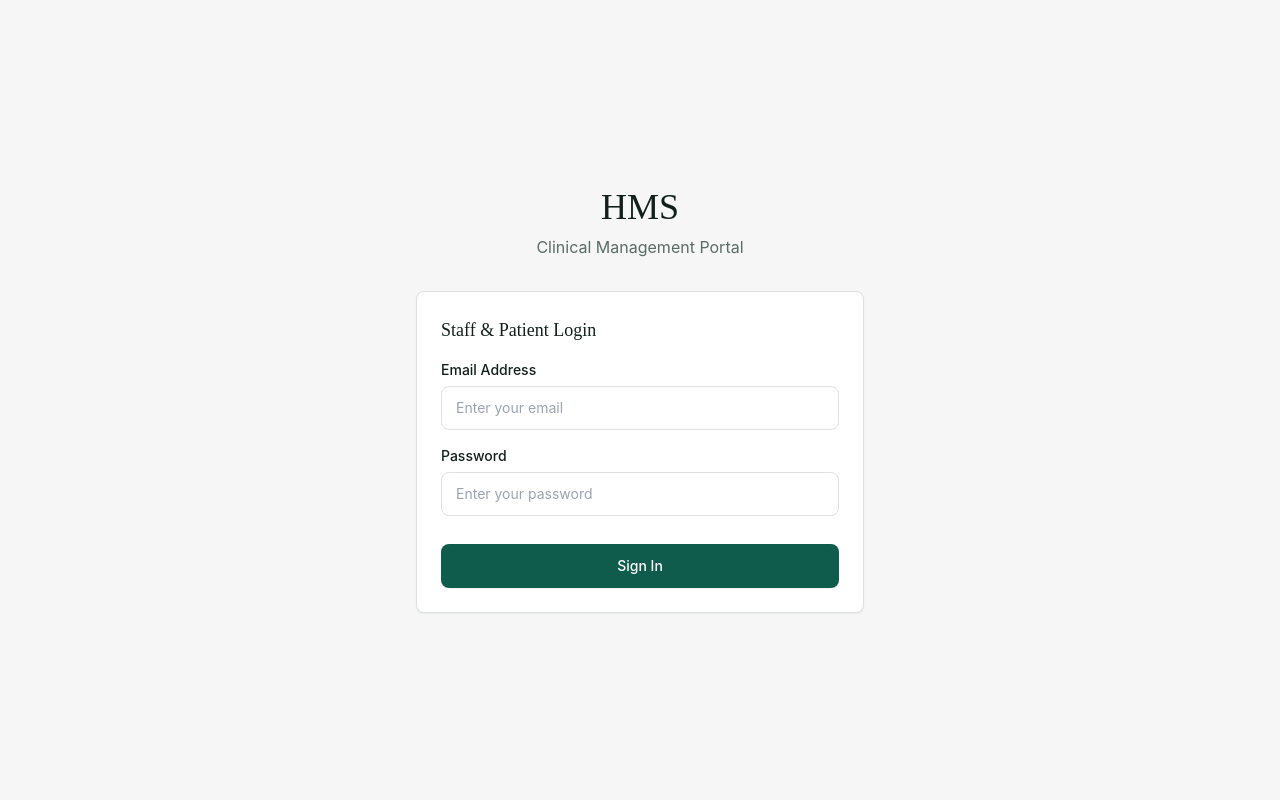
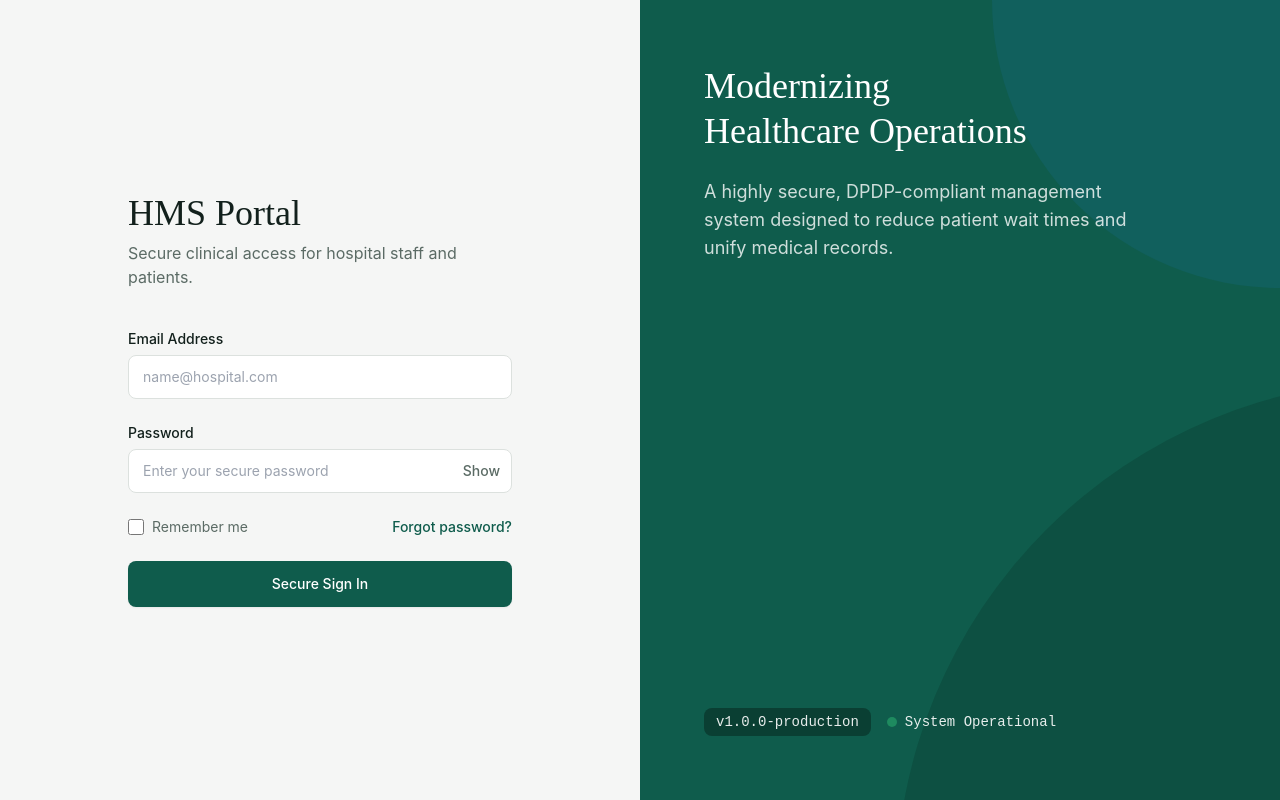
Before and after one commit to aayushmishra321/hospital-management-system_Version1, a React (Vite) app in the folder Frontend/: page / in a window 1280 px wide. Built offline with nearby package versions, Linux system fonts and the light colour scheme.

Commit message:
feat(auth): build enterprise split-screen login UI with password toggle

```diff
--- a/Frontend/src/pages/Login.tsx
+++ b/Frontend/src/pages/Login.tsx
@@ -1,5 +1,4 @@
 import { useState } from 'react';
-import { Card } from '../components/ui/Card';
 import { Input } from '../components/ui/Input';
 import { Button } from '../components/ui/Button';
 import { api } from '../api/axios';
@@ -7,6 +6,7 @@ import { api } from '../api/axios';
 export const Login = () => {
     const [email, setEmail] = useState('');
     const [password, setPassword] = useState('');
+    const [showPassword, setShowPassword] = useState(false);
     const [error, setError] = useState('');
     const [isLoading, setIsLoading] = useState(false);
 
@@ -16,64 +16,105 @@ export const Login = () => {
         setIsLoading(true);
 
         try {
-            // Sending the request to our Express backend
             const response = await api.post('/auth/login', { email, password });
-
-            // Save the JWT token to local storage
             localStorage.setItem('hms_token', response.data.token);
-
-            alert(`Welcome back, ${response.data.name}! Role: ${response.data.role}`);
-            // In a real app, we would redirect the user based on their role here
-
+            alert(`Welcome back! Role: ${response.data.role}`);
+            // Future step: window.location.href = `/${response.data.role}/dashboard`;
         } catch (err: any) {
-            setError(err.response?.data?.message || 'Failed to login. Please try again.');
+            setError(err.response?.data?.message || 'Authentication failed. Please check your credentials.');
         } finally {
             setIsLoading(false);
         }
     };
 
     return (
-        <div className="min-h-screen bg-background flex items-center justify-center p-4">
-            <div className="w-full max-w-md">
-                <div className="text-center mb-8">
-                    <h1 className="text-4xl font-heading text-text-primary">HMS</h1>
-                    <p className="text-text-secondary font-body mt-2">Clinical Management Portal</p>
+        <div className="min-h-screen flex bg-background">
+            {/* Left Side: Enterprise Form Section */}
+            <div className="w-full lg:w-1/2 flex flex-col justify-center px-8 sm:px-16 md:px-24 xl:px-32">
+                <div className="w-full max-w-md mx-auto">
+                    <div className="mb-10">
+                        <h1 className="text-4xl font-heading text-text-primary mb-2">HMS Portal</h1>
+                        <p className="text-text-secondary font-body">
+                            Secure clinical access for hospital staff and patients.
+                        </p>
                     </div>
 
-                <Card title="Staff & Patient Login">
-                    <form onSubmit={handleLogin} className="space-y-5">
+                    <form onSubmit={handleLogin} className="space-y-6">
+                        {/* Advanced Error State (Left-bordered warning box) */}
                         {error && (
-                            <div className="p-3 bg-status-error/10 border border-status-error text-status-error rounded text-sm font-body">
+                            <div className="p-4 bg-status-error/10 border-l-4 border-status-error text-status-error text-sm font-body font-medium">
                                 {error}
                             </div>
                         )}
 
-                        <div className="space-y-4">
                         <Input
                             label="Email Address"
                             type="email"
-                                placeholder="Enter your email"
+                            placeholder="name@hospital.com"
                             value={email}
                             onChange={(e) => setEmail(e.target.value)}
                             required
                         />
+
+                        {/* Password Field with Custom Toggle */}
+                        <div className="relative">
                             <Input
                                 label="Password"
-                                type="password"
-                                placeholder="Enter your password"
+                                type={showPassword ? "text" : "password"}
+                                placeholder="Enter your secure password"
                                 value={password}
                                 onChange={(e) => setPassword(e.target.value)}
                                 required
                             />
+                            <button
+                                type="button"
+                                onClick={() => setShowPassword(!showPassword)}
+                                className="absolute right-3 top-[38px] text-sm text-text-secondary hover:text-primary font-medium transition-colors"
+                            >
+                                {showPassword ? 'Hide' : 'Show'}
+                            </button>
                         </div>
 
-                        <div className="pt-2">
-                            <Button variant="primary" type="submit" className="w-full">
-                                {isLoading ? 'Authenticating...' : 'Sign In'}
+                        <div className="flex items-center justify-between text-sm font-body mt-2">
+                            <label className="flex items-center gap-2 cursor-pointer">
+                                <input type="checkbox" className="w-4 h-4 text-primary bg-surface border-border rounded focus:ring-accent" />
+                                <span className="text-text-secondary">Remember me</span>
+                            </label>
+                            <button type="button" className="text-primary hover:text-primary-dark font-medium transition-colors">
+                                Forgot password?
+                            </button>
+                        </div>
+
+                        <Button variant="primary" type="submit" className="w-full py-3 text-lg mt-4">
+                            {isLoading ? 'Authenticating...' : 'Secure Sign In'}
                         </Button>
+                    </form>
                 </div>
-                    </form>
-                </Card>
+            </div>
+
+            {/* Right Side: Professional Branding / PRD Compliant Solid Shapes */}
+            <div className="hidden lg:flex w-1/2 bg-primary flex-col justify-between p-16 relative overflow-hidden">
+                <div className="relative z-10">
+                    <h2 className="text-4xl font-heading text-surface mb-4 leading-tight">
+                        Modernizing <br /> Healthcare Operations
+                    </h2>
+                    <p className="text-surface/80 font-body text-lg max-w-md mt-6">
+                        A highly secure, DPDP-compliant management system designed to reduce patient wait times and unify medical records.
+                    </p>
+                </div>
+
+                {/* System Status Indicators */}
+                <div className="relative z-10 flex items-center gap-4 text-surface/90 font-mono text-sm mt-auto">
+                    <div className="px-3 py-1 bg-primary-dark rounded">v1.0.0-production</div>
+                    <div className="flex items-center gap-2">
+                        <div className="w-2.5 h-2.5 bg-status-success rounded-full animate-pulse"></div>
+                        System Operational
+                    </div>
+                </div>
+
+                {/* Strict Solid Geometric Shapes (No Gradients, exact PRD compliance) */}
+                <div className="absolute bottom-0 right-0 w-[80%] h-[70%] bg-primary-dark rounded-tl-full opacity-40 transform translate-x-1/4 translate-y-1/4"></div>
+                <div className="absolute top-0 right-0 w-72 h-72 bg-accent opacity-20 rounded-bl-full"></div>
             </div>
         </div>
     );
```
Lines whose indentation alone changed are shown as unchanged.
